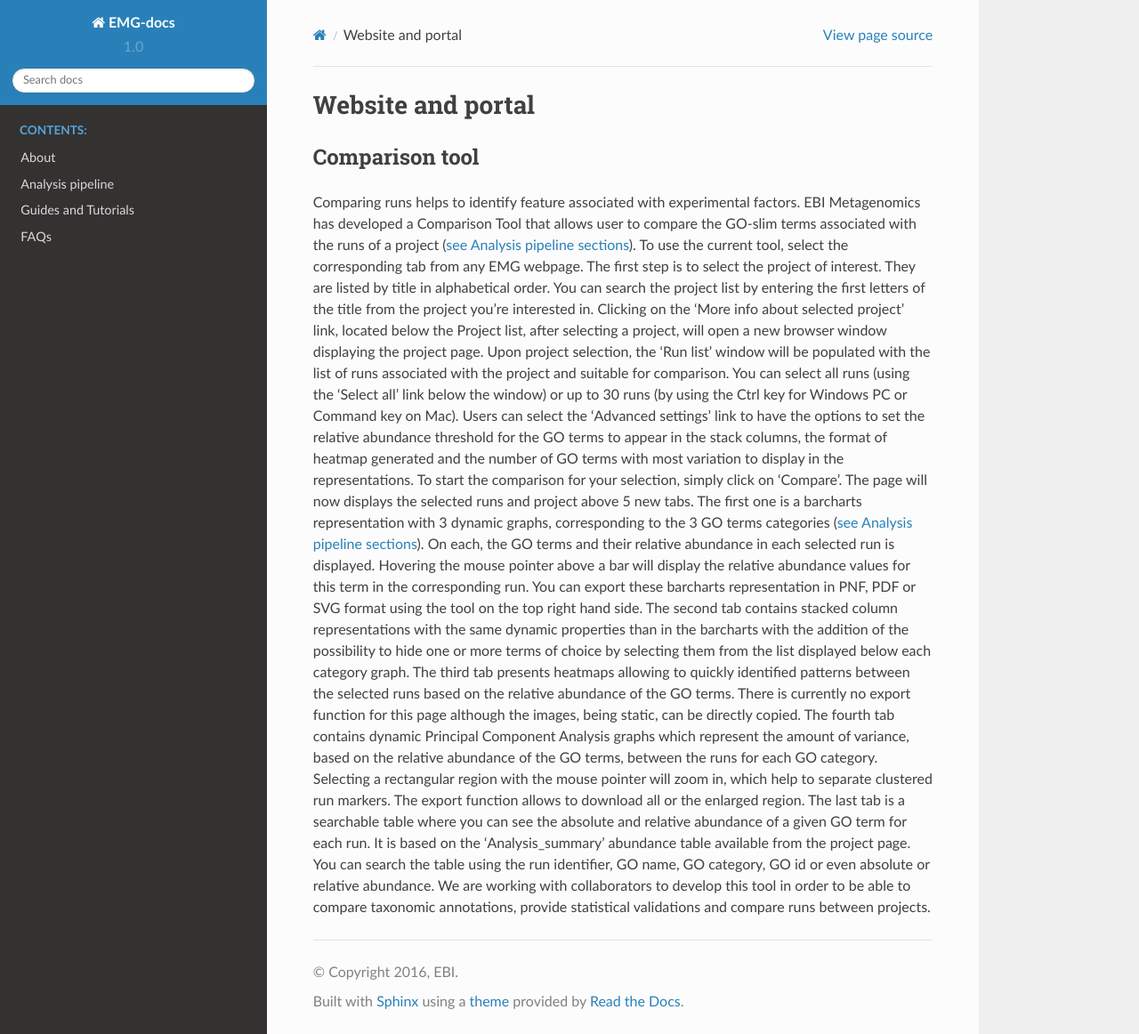
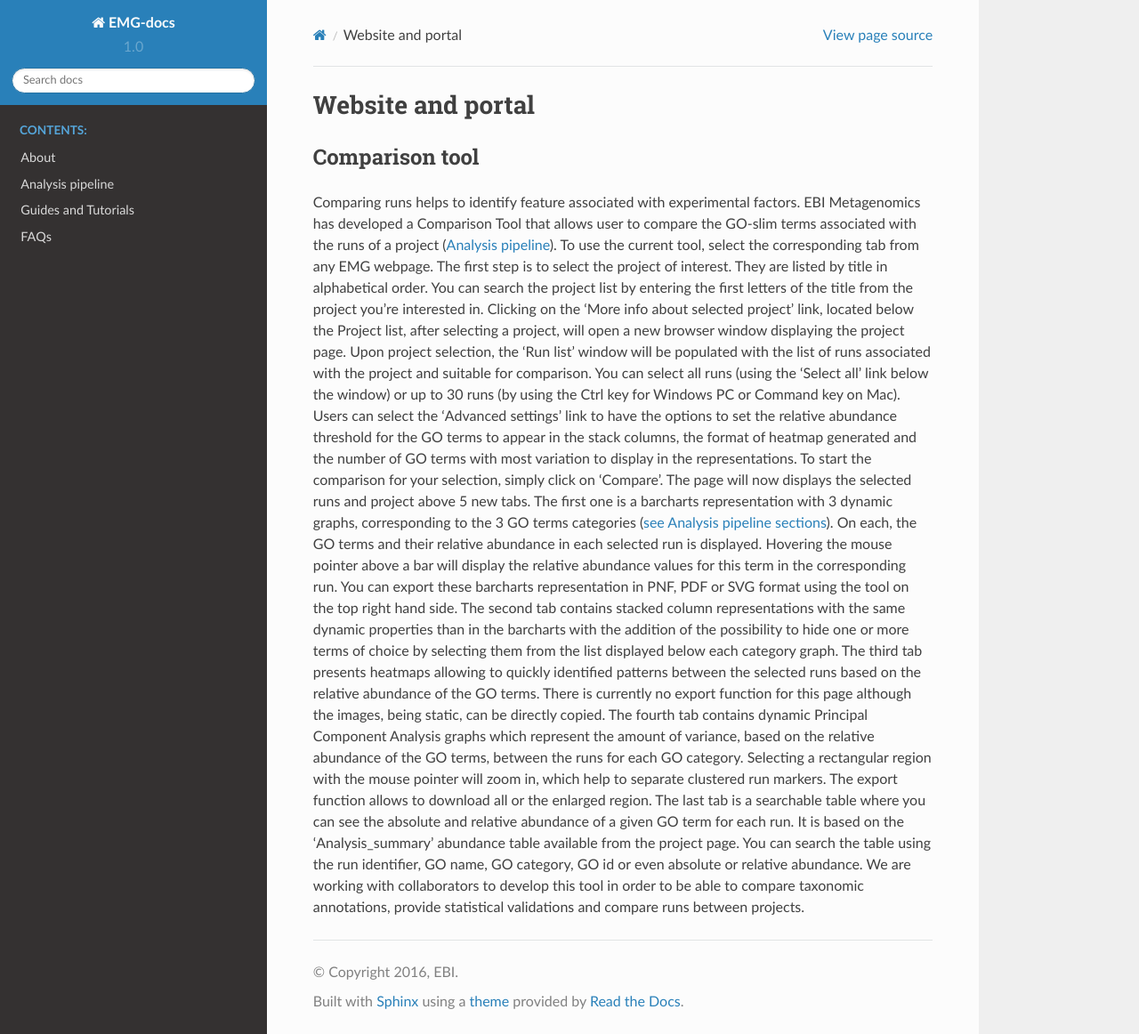
Before and after one commit to EBI-Metagenomics/EMG-docs, a Sphinx documentation site: the page built from docs/portal.rst, in a window 1280 px wide and 1162 px high. Shown: the whole window at 89% size. Built offline with Sphinx 7.4.7 and the Read the Docs theme 2.0.0, drawn with Linux system fonts in a browser that asks for light colours.

Commit message:
Update portal.rst

```diff
--- a/docs/portal.rst
+++ b/docs/portal.rst
@@ -6,7 +6,7 @@ Website and portal
 ---------------
 Comparison tool
 ---------------
-Comparing runs helps to identify feature associated with experimental factors. EBI Metagenomics has developed a Comparison Tool that allows user to compare the GO-slim terms associated with the runs of a project (:doc:`see Analysis pipeline sections <analysis>`).
+Comparing runs helps to identify feature associated with experimental factors. EBI Metagenomics has developed a Comparison Tool that allows user to compare the GO-slim terms associated with the runs of a project (:doc:`analysis`).
 To use the current tool, select the corresponding tab from any EMG webpage. The first step is to select the project of interest. They are listed by title in alphabetical order. You can search the project list by entering the first letters of the title from the project you’re interested in. Clicking on the ‘More info about selected project’ link, located below the Project list, after selecting a project, will open a new browser window displaying the project page.
 Upon project selection, the 'Run list' window will be populated with the list of runs associated with the project and suitable for comparison. You can select all runs (using the ‘Select all’ link below the window) or up to 30 runs (by using the Ctrl key for Windows PC or Command key on Mac). Users can select the ‘Advanced settings’ link to have the options to set the relative abundance threshold for the GO terms to appear in the stack columns, the format of heatmap generated and the number of GO terms with most variation to display in the representations. To start the comparison for your selection, simply click on ‘Compare’.
 The page will now displays the selected runs and project above 5 new tabs. The first one is a barcharts representation with 3 dynamic graphs, corresponding to the 3 GO terms categories (:doc:`see Analysis pipeline sections <analysis>`). On each, the GO terms and their relative abundance in each selected run is displayed. Hovering the mouse pointer above a bar will display the relative abundance values for this term in the corresponding run. You can export these barcharts representation in PNF, PDF or SVG format using the tool on the top right hand side.
```
